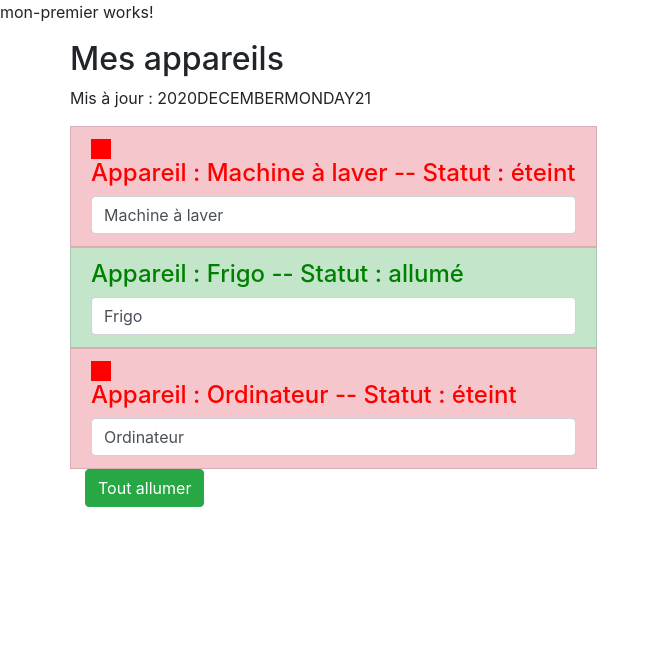
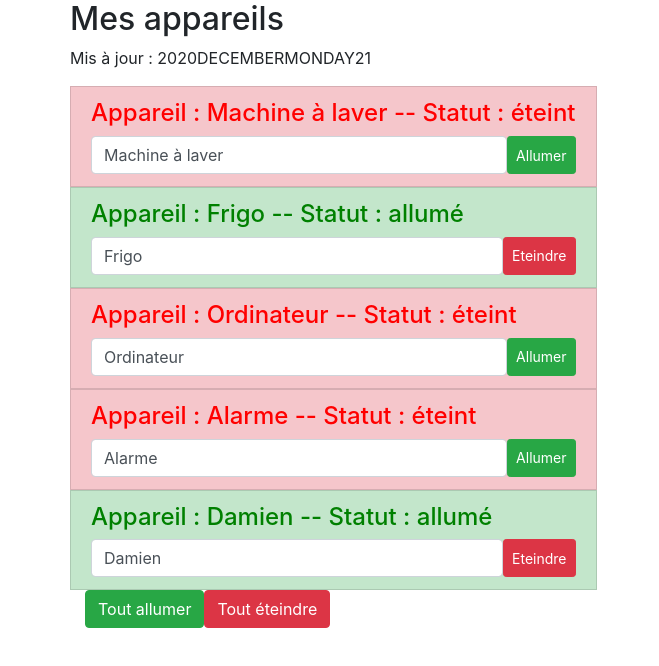
Before and after one commit to aurelien-altarriba/premier-projet-angular, an Angular app: page / in a window 1280 px wide. Shown: the top 666 px of the page, without its empty margins (0-659 px from the left). Built offline with nearby package versions, Linux system fonts and the light colour scheme.

Commit message:
Création et utilisation d'un service

```diff
--- a/src/app/app.component.html
+++ b/src/app/app.component.html
@@ -1,16 +1,14 @@
-<div>
-  <app-mon-premier></app-mon-premier>
-</div>
 <div class="container">
   <div class="row">
     <div class="col-xs-12">
       <h2>Mes appareils</h2>
       <p>Mis à jour : {{ lastUpdate | async | date: 'yMMMMEEEEd' | uppercase }}</p>
       <ul class="list-group">
-        <app-appareil *ngFor="let appareil of appareils" [appareilName]="appareil.name"
-          [appareilStatus]="appareil.status"></app-appareil>
+        <app-appareil *ngFor="let appareil of appareils; let i = index" [appareilName]="appareil.name"
+          [appareilStatus]="appareil.status" [index]="i"></app-appareil>
       </ul>
     </div>
   </div>
-  <button [class]="getActif()" [disabled]="!isAuth" (click)="onAllumer()">Tout allumer</button>
+  <button class="btn btn-success" [disabled]="!isAuth" (click)="onAllumer()">Tout allumer</button>
+  <button class="btn btn-danger" [disabled]="!isAuth" (click)="onEteindre()">Tout éteindre</button>
 </div>
--- a/src/app/app.component.ts
+++ b/src/app/app.component.ts
@@ -1,41 +1,34 @@
-import { Component } from '@angular/core';
+import { Component, OnInit } from '@angular/core';
+import { AppareilService } from './services/appareil.service';
 
 @Component({
   selector: 'app-root',
   templateUrl: './app.component.html',
   styleUrls: ['./app.component.scss']
 })
-export class AppComponent {
+export class AppComponent implements OnInit {
+  constructor(private appareilService: AppareilService) {
+    this.appareils = [];
+    setTimeout(
+      () => {
+        this.isAuth = true;
+      }, 4000
+    );
+  }
+
+  ngOnInit() {
+    this.appareils = this.appareilService.appareils;
+  }
+
   isAuth: boolean = false;
+  appareils: any[];
+
   lastUpdate: Promise<Date> = new Promise((resolve, reject) => {
     const date = new Date();
     setTimeout(() => {
       resolve(date);
     }, 2000);
   });
-
-  appareils = [
-    {
-      name: 'Machine à laver',
-      status: 'éteint'
-    },
-    {
-      name: 'Frigo',
-      status: 'allumé'
-    },
-    {
-      name: 'Ordinateur',
-      status: 'éteint'
-    }
-  ];
-
-  constructor() {
-    setTimeout(
-      () => {
-        this.isAuth = true;
-      }, 4000
-    );
-  }
 
   getActif() {
     if (this.isAuth) {
@@ -46,6 +39,12 @@
   }
 
   onAllumer() {
-    console.log('On allume tout !');
+    this.appareilService.switchOnAll();
+  }
+
+  onEteindre() {
+    if (confirm('Etes-vous sûr de vouloir éteindre tous vos appareils ?')) {
+      this.appareilService.switchOffAll();
+    }
   }
 }
--- a/src/app/app.module.ts
+++ b/src/app/app.module.ts
@@ -7,6 +7,7 @@
 import { AppareilComponent } from './appareil/appareil.component';
 
 import { FormsModule } from '@angular/forms';
+import { AppareilService } from './services/appareil.service';
 
 @NgModule({
   declarations: [
@@ -19,7 +20,7 @@
     AppRoutingModule,
     FormsModule
   ],
-  providers: [],
+  providers: [AppareilService],
   bootstrap: [AppComponent]
 })
 export class AppModule { }
--- a/src/app/appareil/appareil.component.html
+++ b/src/app/appareil/appareil.component.html
@@ -1,7 +1,11 @@
 <li [ngClass]="{'list-group-item': true,
-                'list-group-item-success': appareilStatus === 'allumé',
-                'list-group-item-danger': appareilStatus === 'éteint'}">
-    <div style="width:20px;height:20px;background-color:red;" *ngIf="appareilStatus === 'éteint'"></div>
-    <h4 [ngStyle]="{color: getColor()}">Appareil : {{ appareilName }} -- Statut : {{ getStatus() }}</h4>
+  'list-group-item-success': appareilStatus === 'allumé',
+  'list-group-item-danger': appareilStatus === 'éteint'}">
+  <h4 [ngStyle]="{color: getColor()}">Appareil : {{ appareilName }} -- Statut : {{ getStatus() }}</h4>
+  <div class="d-flex">
     <input type="text" class="form-control" [(ngModel)]="appareilName">
+
+    <button class="btn btn-sm btn-success" *ngIf="appareilStatus === 'éteint'" (click)="onSwitch()">Allumer</button>
+    <button class="btn btn-sm btn-danger" *ngIf="appareilStatus === 'allumé'" (click)="onSwitch()">Eteindre</button>
+  </div>
 </li>
--- a/src/app/appareil/appareil.component.ts
+++ b/src/app/appareil/appareil.component.ts
@@ -1,4 +1,5 @@
 import { Component, Input, OnInit } from '@angular/core';
+import { AppareilService } from '../services/appareil.service';
 
 @Component({
   selector: 'app-appareil',
@@ -7,9 +8,10 @@
 })
 export class AppareilComponent implements OnInit {
 
-  constructor() {
+  constructor(private appareilService: AppareilService) {
     this.appareilName = "Indéfini";
     this.appareilStatus = "Inconnu";
+    this.index = -1;
   }
 
   ngOnInit(): void {
@@ -17,6 +19,7 @@
 
   @Input() appareilName: string;
   @Input() appareilStatus: string;
+  @Input() index: number;
 
   getStatus() {
     return this.appareilStatus;
@@ -31,4 +34,12 @@
       return 'grey';
     }
   }
+
+  onSwitch() {
+    if (this.appareilStatus === 'allumé') {
+      this.appareilService.switchOffOne(this.index);
+    } else if (this.appareilStatus === 'éteint') {
+      this.appareilService.switchOnOne(this.index);
+    }
+  }
 }
--- /dev/null
+++ b/src/app/services/appareil.service.ts
@@ -0,0 +1,44 @@
+export class AppareilService {
+  appareils = [
+    {
+      name: 'Machine à laver',
+      status: 'éteint'
+    },
+    {
+      name: 'Frigo',
+      status: 'allumé'
+    },
+    {
+      name: 'Ordinateur',
+      status: 'éteint'
+    },
+    {
+      name: 'Alarme',
+      status: 'éteint'
+    },
+    {
+      name: 'Damien',
+      status: 'allumé'
+    }
+  ];
+
+  switchOnAll() {
+    for (let appareil of this.appareils) {
+      appareil.status = 'allumé';
+    }
+  }
+
+  switchOffAll() {
+    for (let appareil of this.appareils) {
+      appareil.status = 'éteint';
+    }
+  }
+
+  switchOnOne(i: number) {
+    this.appareils[i].status = 'allumé';
+  }
+
+  switchOffOne(i: number) {
+    this.appareils[i].status = 'éteint';
+  }
+}
```
